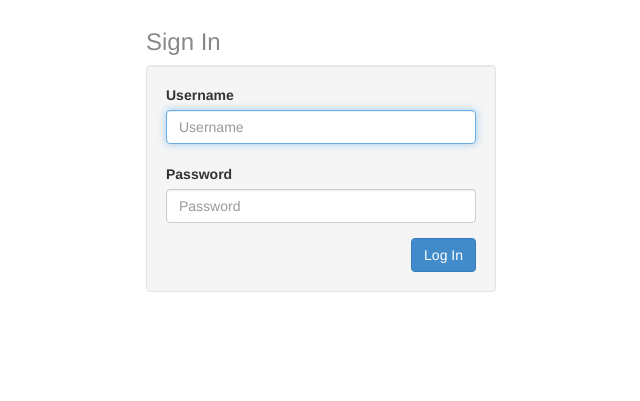
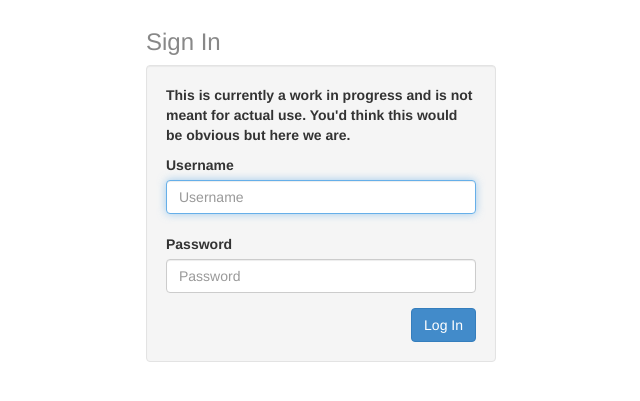
Before and after one commit to lijielife/stockade, a Django app: page /login/ in a window 1280 px wide. Shown: the part 51-452 px from the top of the page, without its empty margins (319-959 px from the left). Run offline with Django 3.2, Linux system fonts and the light colour scheme; parts of the project's set-up code (start-up, migrations or seed data) failed here and were passed over.

Commit message:
disclaimer for those who require it

```diff
--- a/vault/templates/vault/login.html
+++ b/vault/templates/vault/login.html
@@ -12,6 +12,7 @@
 <div class="col-md-4 col-md-offset-4">
   <h3 style="color:#888">Sign In</h3>
   <div class="well">
+    <p style="font-weight:bold">This is currently a work in progress and is not meant for actual use. You'd think this would be obvious but here we are.</p>
     <form action="/login/" method="post">
       {% csrf_token %}
       <div class="form-group">
```
